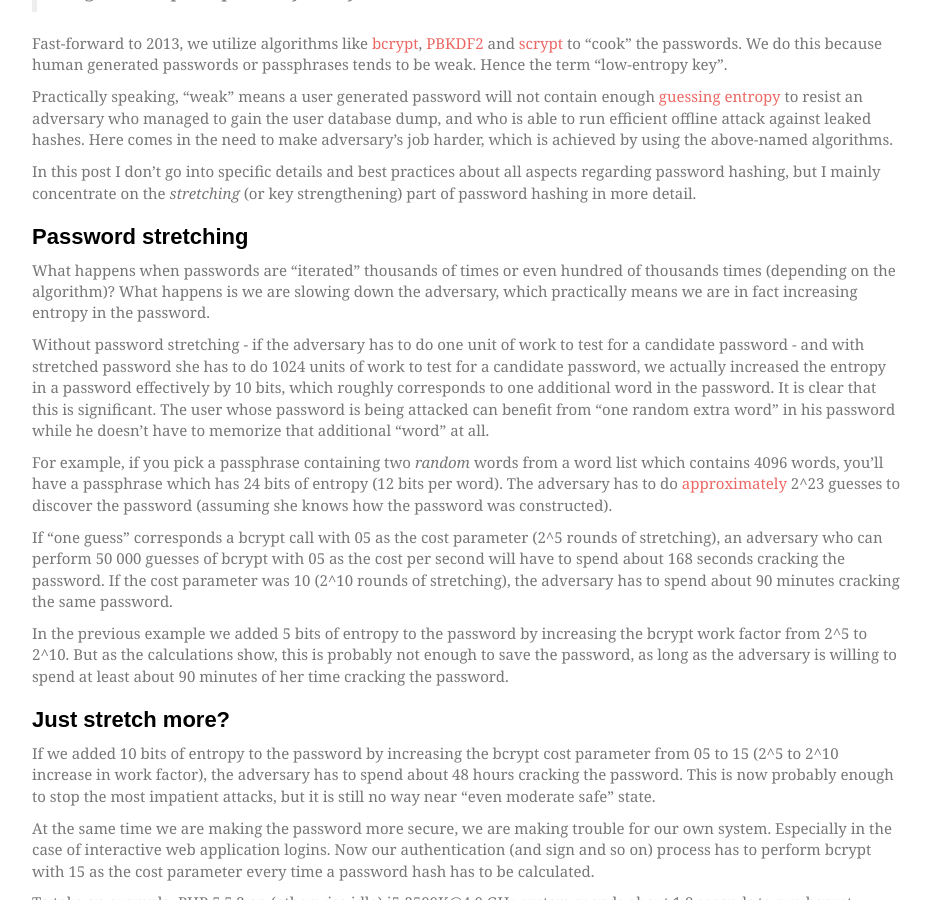
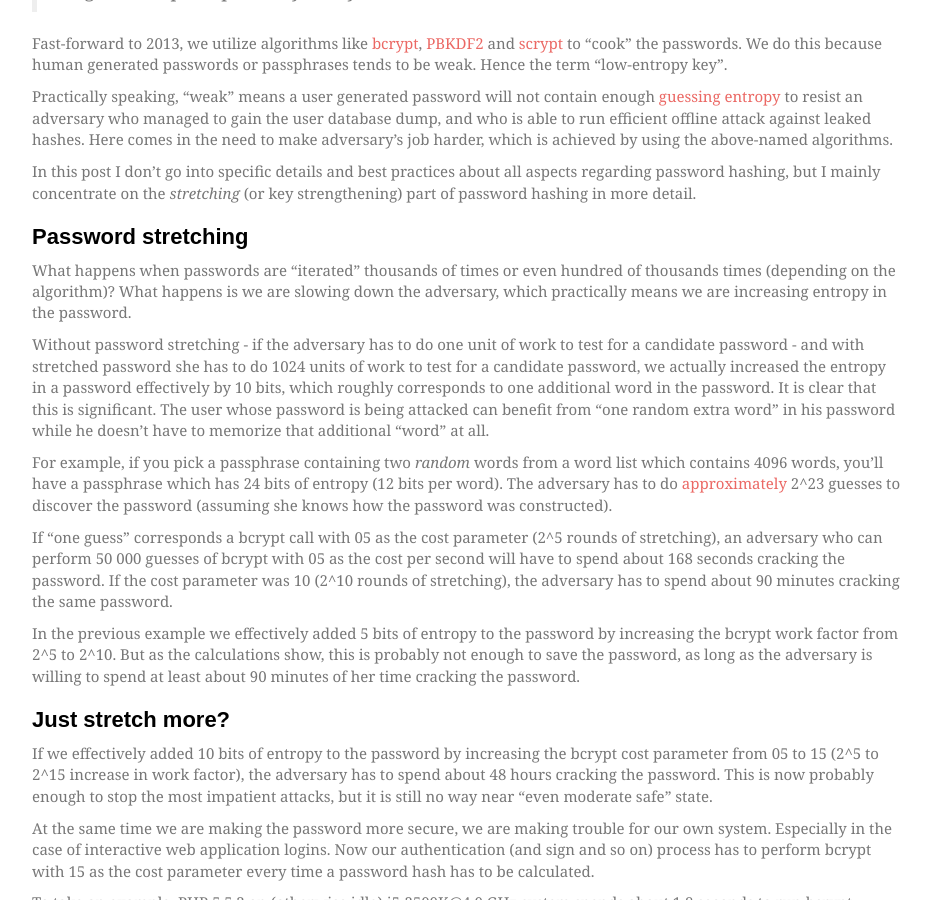
Before and after one commit to timoh6/timoh6.github.com, a Jekyll site: the page built from _posts/2013-11-26-Aggressive-password-stretching.md, in a window 1280 px wide and 900 px high, scrolled down 395 px. Shown: the whole window, without its empty margins (173-1104 px from the left). Built offline with Jekyll 4.4.1, drawn with Linux system fonts in a browser that asks for light colours; some web fonts are replaced; comment, search, counter and statistics services are not loaded.

Commit message:
Rephrasing

```diff
--- a/_posts/2013-11-26-Aggressive-password-stretching.md
+++ b/_posts/2013-11-26-Aggressive-password-stretching.md
@@ -23,7 +23,7 @@ In this post I don't go into specific details and best practices about all aspec
 Password stretching
 -------------------
 
-What happens when passwords are "iterated" thousands of times or even hundred of thousands times (depending on the algorithm)? What happens is we are slowing down the adversary, which practically means we are in fact increasing entropy in the password.
+What happens when passwords are "iterated" thousands of times or even hundred of thousands times (depending on the algorithm)? What happens is we are slowing down the adversary, which practically means we are increasing entropy in the password.
 
 Without password stretching - if the adversary has to do one unit of work to test for a candidate password - and with stretched password she has to do 1024 units of work to test for a candidate password, we actually increased the entropy in a password effectively by 10 bits, which roughly corresponds to one additional word in the password. It is clear that this is significant. The user whose password is being attacked can benefit from "one random extra word" in his password while he doesn't have to memorize that additional "word" at all.
 
@@ -31,12 +31,12 @@ For example, if you pick a passphrase containing two _random_ words from a word
 
 If "one guess" corresponds a bcrypt call with 05 as the cost parameter (2^5 rounds of stretching), an adversary who can perform 50 000 guesses of bcrypt with 05 as the cost per second will have to spend about 168 seconds cracking the password. If the cost parameter was 10 (2^10 rounds of stretching), the adversary has to spend about 90 minutes cracking the same password.
 
-In the previous example we added 5 bits of entropy to the password by increasing the bcrypt work factor from 2^5 to 2^10. But as the calculations show, this is probably not enough to save the password, as long as the adversary is willing to spend at least about 90 minutes of her time cracking the password.
+In the previous example we effectively added 5 bits of entropy to the password by increasing the bcrypt work factor from 2^5 to 2^10. But as the calculations show, this is probably not enough to save the password, as long as the adversary is willing to spend at least about 90 minutes of her time cracking the password.
 
 Just stretch more?
 ------------------
 
-If we added 10 bits of entropy to the password by increasing the bcrypt cost parameter from 05 to 15 (2^5 to 2^10 increase in work factor), the adversary has to spend about 48 hours cracking the password. This is now probably enough to stop the most impatient attacks, but it is still no way near "even moderate safe" state.
+If we effectively added 10 bits of entropy to the password by increasing the bcrypt cost parameter from 05 to 15 (2^5 to 2^15 increase in work factor), the adversary has to spend about 48 hours cracking the password. This is now probably enough to stop the most impatient attacks, but it is still no way near "even moderate safe" state.
 
 At the same time we are making the password more secure, we are making trouble for our own system. Especially in the case of interactive web application logins. Now our authentication (and sign and so on) process has to perform bcrypt with 15 as the cost parameter every time a password hash has to be calculated.
 
```
